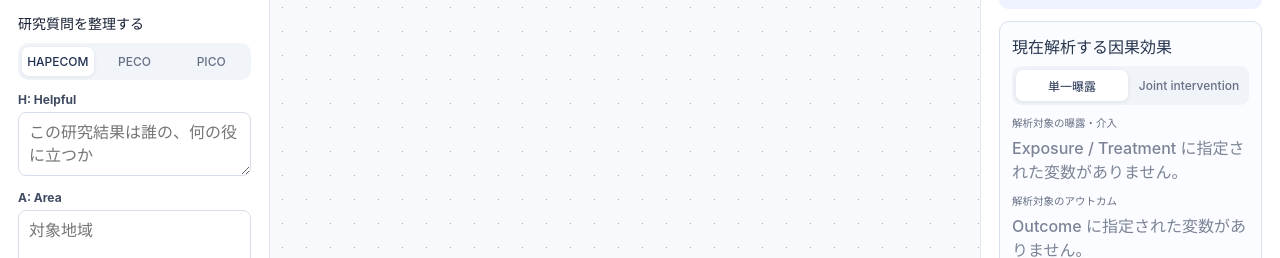
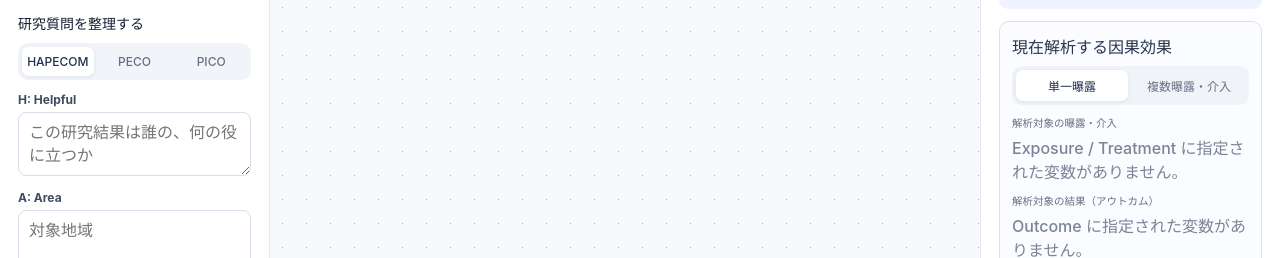
Before and after one commit to GISPHN/g-cham-dag-canvas, a React (Vite) app: page / in a window 1280 px wide. Shown: the part 164-422 px from the top of the page. Built offline with nearby package versions, Linux system fonts and the light colour scheme.

Commit message:
Use beginner-friendly Japanese labels for exposure modes and outcome

```diff
--- a/src/App.tsx
+++ b/src/App.tsx
@@ -682,7 +682,7 @@ export default function App() {
                 className={effectMode === "joint" ? "tab active" : "tab"}
                 onClick={() => setEffectMode("joint")}
               >
-                Joint intervention
+                複数曝露・介入
               </button>
             </div>
 
@@ -728,7 +728,7 @@ export default function App() {
             </div>
 
             <div className="analysis-field">
-              <span className="editor-label">解析対象のアウトカム</span>
+              <span className="editor-label">解析対象の結果（アウトカム）</span>
               {outcomeNodes.length === 0 ? (
                 <div className="muted">Outcome に指定された変数がありません。</div>
               ) : (
@@ -745,7 +745,7 @@ export default function App() {
             </div>
 
             {effectMode === "joint" && analysisExposureIds.length < 2 && (
-              <div className="microcopy">Joint interventionでは2つ以上の曝露・介入を選択してください。</div>
+              <div className="microcopy">複数曝露・介入では2つ以上の曝露・介入を選択してください。</div>
             )}
           </div>
 
```
